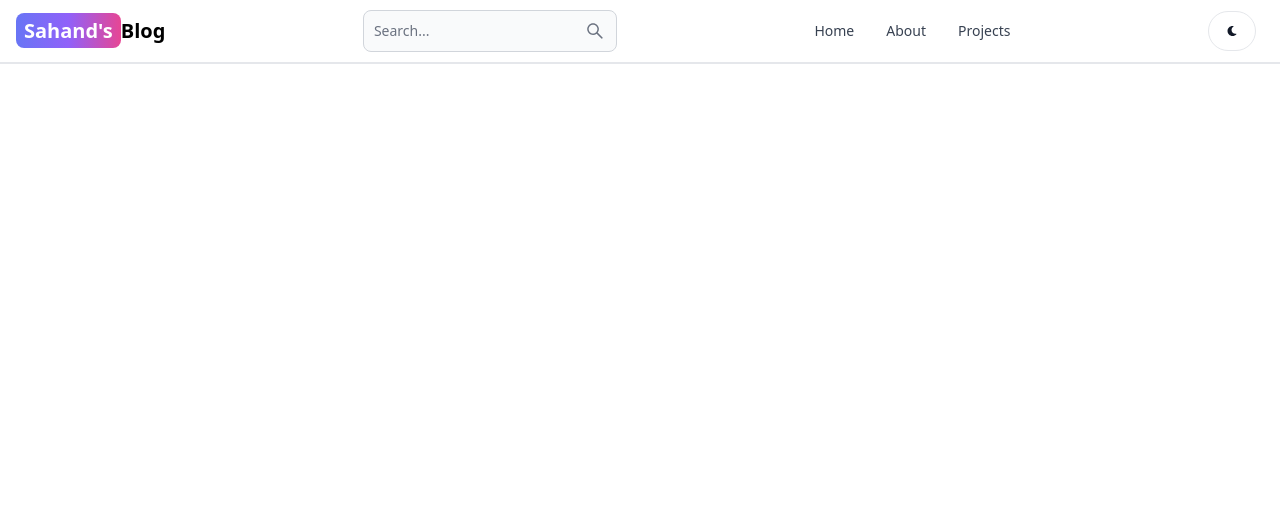
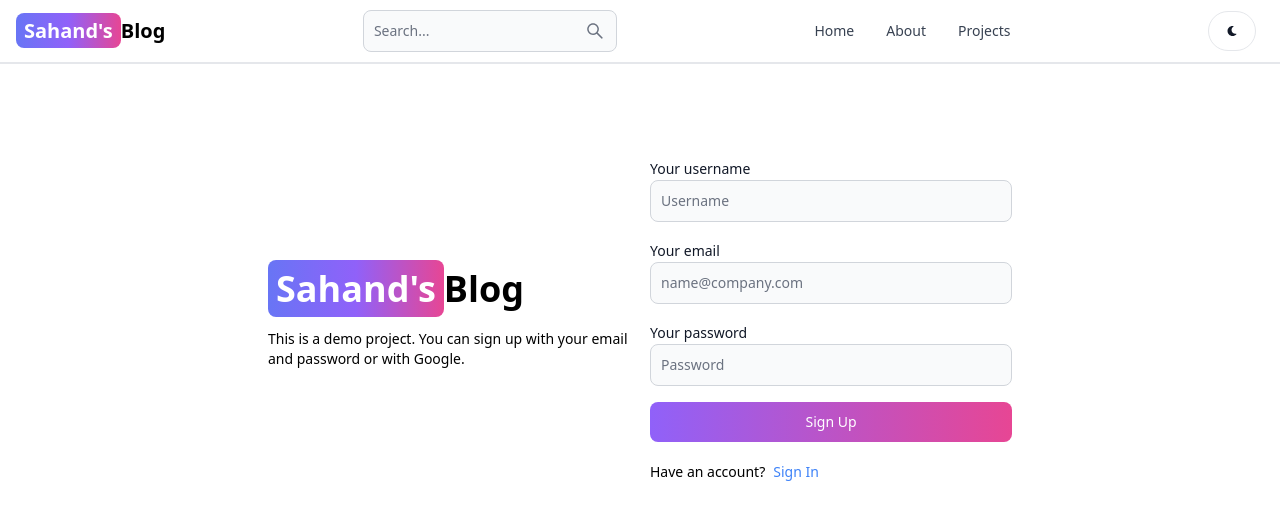
Before and after one commit to merustam7172/mern-blog, a React (Vite) app in the folder Client/: page /sign-up in a window 1280 px wide. Shown: the top 520 px of the page. Built offline with nearby package versions, Linux system fonts and the light colour scheme.

Commit message:
Connect Backend to Frontend & added Functionality to the sign-up page

```diff
--- a/Client/src/pages/SignUp.jsx
+++ b/Client/src/pages/SignUp.jsx
@@ -1,10 +1,131 @@
 import React from 'react'
+import { Alert, Button, Label, Spinner, TextInput } from 'flowbite-react';
+import { Link, useNavigate } from 'react-router-dom';
+import { useState } from 'react';
+
 
 const SignUp = () => {
+
+  const navigate = useNavigate();
+  const [errorMessage, setErrorMessage] = useState(null)
+  const [formData, setFormData] = useState({});
+  const [loading, setLoading] = useState(false);
+
+  const handleChange = (e) => {
+    setFormData({
+      ...formData,
+      [e.target.id] : e.target.value
+    });
+    console.log(formData);
+  }
+
+  const handleSubmit = async(e) => {
+    e.preventDefault();
+
+    if(!formData.username || !formData.email || !formData.password){
+      return setErrorMessage('Please Fill out all fields');
+    }
+    try {
+      setLoading(true);
+      setErrorMessage(null);
+      const res = await fetch('/api/auth/signup', {
+        method : 'POST',
+        headers :  {'Content-Type' : 'application/json'},
+        body : JSON.stringify(formData)
+      });
+
+      const data = res.json();
+      if(data.success === false){
+        return setErrorMessage(data.message);
+      }
+      setLoading(false);
+
+      if(res.ok){
+        navigate('/sign-in');
+      }
+
+    } catch (error) {
+      setErrorMessage(error.message);
+      setLoading(false);
+    }
+  }
   return (
-    <div>
+    <div className='min-h-screen mt-20'>
+    <div className='flex p-3 max-w-3xl mx-auto flex-col md:flex-row md:items-center gap-5'>
+      {/* left */}
+      <div className='flex-1'>
+        <Link to='/' className='font-bold dark:text-white text-4xl'>
+          <span className='px-2 py-1 bg-gradient-to-r from-indigo-500 via-purple-500 to-pink-500 rounded-lg text-white'>
+            Sahand's
+          </span>
+          Blog
+        </Link>
+        <p className='text-sm mt-5'>
+          This is a demo project. You can sign up with your email and password
+          or with Google.
+        </p>
+      </div>
+      {/* right */}
 
+      <div className='flex-1'>
+        <form className='flex flex-col gap-4' onSubmit={handleSubmit} >
+          <div>
+            <Label value='Your username' />
+            <TextInput
+              type='text'
+              placeholder='Username'
+              id='username'
+              onChange={handleChange}
+            />
+          </div>
+          <div>
+            <Label value='Your email' />
+            <TextInput
+              type='email'
+              placeholder='name@company.com'
+              id='email'
+              onChange={handleChange}
+            />
+          </div>
+          <div>
+            <Label value='Your password' />
+            <TextInput
+              type='password'
+              placeholder='Password'
+              id='password'
+              onChange={handleChange}
+            />
+          </div>
+          <Button
+            gradientDuoTone='purpleToPink'
+            type='submit'
+            // disabled={loading}
+          >
+            {loading ? (
+              <>
+                <Spinner size='sm' />
+                <span className='pl-3'>Loading...</span>
+              </>
+            ) : (
+              'Sign Up'
+            )}
+          </Button>
+          {/* <OAuth /> */}
+        </form>
+        <div className='flex gap-2 text-sm mt-5'>
+          <span>Have an account?</span>
+          <Link to='/sign-in' className='text-blue-500'>
+            Sign In
+          </Link>
+        </div>
+        {errorMessage && (
+          <Alert className='mt-5' color='failure'>
+            {errorMessage}
+          </Alert>
+        )}
+      </div>
     </div>
+  </div>
   )
 }
 
--- a/Client/vite.config.js
+++ b/Client/vite.config.js
@@ -2,6 +2,16 @@
 import react from '@vitejs/plugin-react-swc'
 
 // https://vite.dev/config/
+
+// use for fetching data when api is from backend
 export default defineConfig({
+  server : {
+    proxy : {
+      '/api' : {
+        target : 'http://localhost:3000',
+        secure : false,
+      }
+    }
+  },
   plugins: [react()],
 })
```
